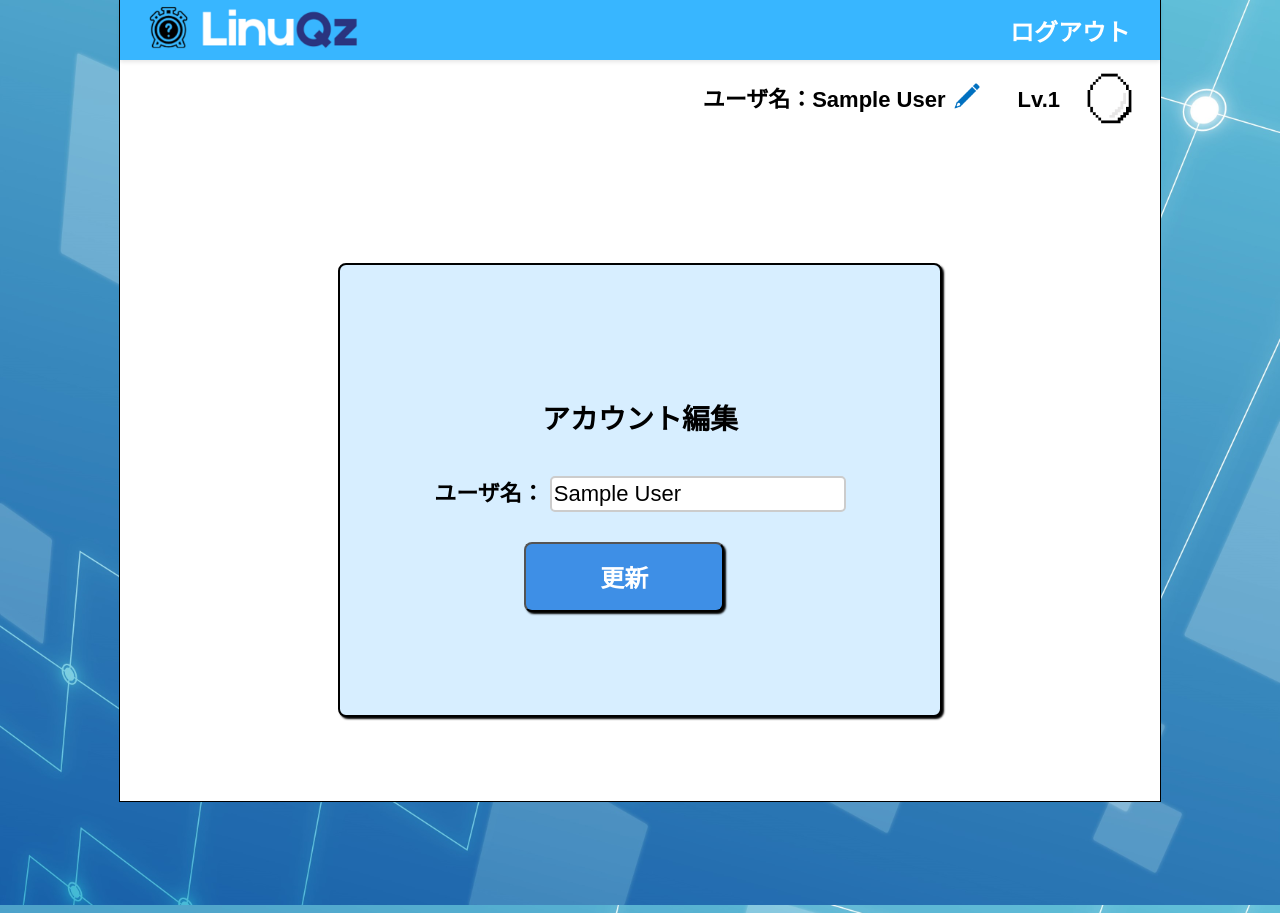
After one commit to Spring-Hackathon-2025-B-Team/LinuQz, a Django app: page /home/account in a window 1280 px wide. The commit adds this page. Run offline with Django 5.2, Linux system fonts and the light colour scheme; the visitor is signed in with stand-in values (Sample User, id 1).

Commit message:
feat:アカウント編集画面追加

```diff
--- a/apps/home/urls.py
+++ b/apps/home/urls.py
@@ -5,4 +5,5 @@ app_name = "home"
 
 urlpatterns = [
     path('', views.index_view, name='index'),
+    path('account', views.account_view, name='account'),
 ]
--- a/apps/home/views.py
+++ b/apps/home/views.py
@@ -1,7 +1,25 @@
-from django.shortcuts import render
+from django.shortcuts import render, redirect
 from django.contrib.auth.decorators import login_required
+from django.contrib import messages
 
-# トップ画面（ログイン必須）
+# トップ画面
 @login_required
 def index_view(request):
     return render(request, 'home/index.html')
+
+# アカウント編集画面
+@login_required
+def account_view(request):
+
+    if request.method == 'POST':
+        new_name = request.POST.get('name', '').strip()
+        if new_name:
+            # ユーザ名を更新
+            request.user.name = new_name
+            request.user.save()
+            messages.success(request, 'ユーザ名を更新しました。')
+            return redirect('home:index')
+        else:
+            messages.error(request, 'ユーザ名は必須です。')
+
+    return render(request, 'home/account.html')
--- a/static/css/stylesheets.css
+++ b/static/css/stylesheets.css
@@ -83,6 +83,13 @@ header {
     font-weight: bold;
 }
 
+.input_item_text{
+    height:30px;
+    font-size:22px;
+    border-radius: 5px;
+    border: 2px solid #ccc;
+}
+
 .moving_link{
     margin-top:20px;
     font-size:22px;
@@ -104,7 +111,7 @@ header {
 
 .account_icon{
     position: absolute;
-    top:-2px;
+    top:0px;
 }
 
 .chara_icon{
--- a/templates/base.html
+++ b/templates/base.html
@@ -44,8 +44,8 @@
                 ユーザ名：{{ user.name }}
 
                 <!-- アカウント編集 -->
-                <a href="#">
-                    <img src="{% static 'images/user_edit.png' %}" width="35" height="35" class="account_icon">
+                <a href="{% url 'home:account' %}">
+                    <img src="{% static 'images/user_edit.png' %}" width="30" height="30" class="account_icon">
                 </a>
 
                 <!-- レベルとアイコン表示（レベルに応じてアイコンを出し分け） -->
--- /dev/null
+++ b/templates/home/account.html
@@ -0,0 +1,22 @@
+{% extends 'base.html' %}
+{% block title %}アカウント編集{% endblock %}
+
+{% block content %}
+
+    <div class="auth-container">
+        <div class="auth-box">
+            <p>アカウント編集</p>
+
+            <form method="post">
+                {% csrf_token %}
+                <div class="input_item">
+                    <label for="name">ユーザ名：</label>
+                    <input type="text" id="name" name="name" value="{{ user.name }}" class="input_item_text">
+                </div>
+
+                <button type="submit" class="button_login">更新</button>
+            </form>
+        </div>
+    </div>
+
+{% endblock content %}
```
